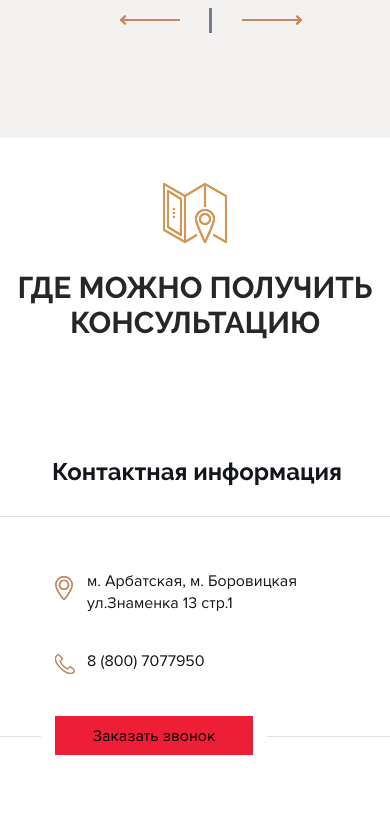
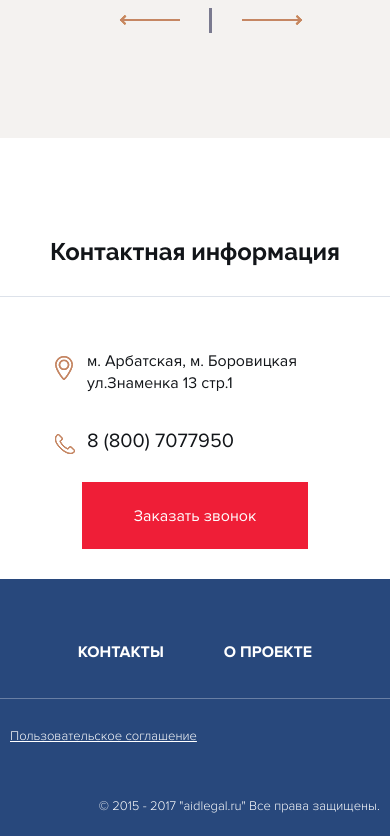
Before and after one commit to Sibi7/Legal-Aid-Center, a website: page index.html in a window 390 px wide. Shown: the part 5320-6156 px from the top of the page. Drawn offline with Linux system fonts and the light colour scheme; some packages are replaced by stand-ins of ours.

Commit message:
add responsive for find-us

```diff
--- a/app/sass/content/_find-us.scss
+++ b/app/sass/content/_find-us.scss
@@ -1,4 +1,47 @@
 .find-us {
+  @include breakpoint(max-width 1000px) {
+    margin-top: 200px;
+    .container {
+      .find-us__icon,
+      h2 {
+        display: none;
+      }
+      .find-us__map {
+        margin-top: 50px;
+      }
+    }
+    .find-us__map--contacts {
+      top: -150px;
+      left: 50%;
+      transform: translate(-50%);
+      box-shadow: 0 20px 30px rgba(0,0,0,.1);
+      @include breakpoint(max-width 500px) {
+        width: 100%;
+        box-shadow: none;
+      }
+      button {
+        left: 50%;
+        transform: translate(-50%);
+        box-shadow: none;
+        margin: 30px 0;
+        color: #fff;
+      }
+      p {
+        @include breakpoint(max-width 330px) {
+          padding: 0 0 0 25%;
+        }
+      }
+      a {
+        font-size: 20px;
+        @include breakpoint(max-width 330px) {
+          padding: 0 0 0 25%;
+        }
+      }
+      span {
+        display: none;
+      }
+    }
+  }
   display: block;
   position: relative;
   float: left;
--- a/app/sass/responsive/_style.scss
+++ b/app/sass/responsive/_style.scss
@@ -15,7 +15,9 @@
 }
 
 @media only screen and (max-width: 500px) {
-
+  .find-us__map {
+    display: none;
+  }
 }
 
 @media only screen and (max-width: 320px) {
```
Also changed, not shown: css/styles.min.css.
